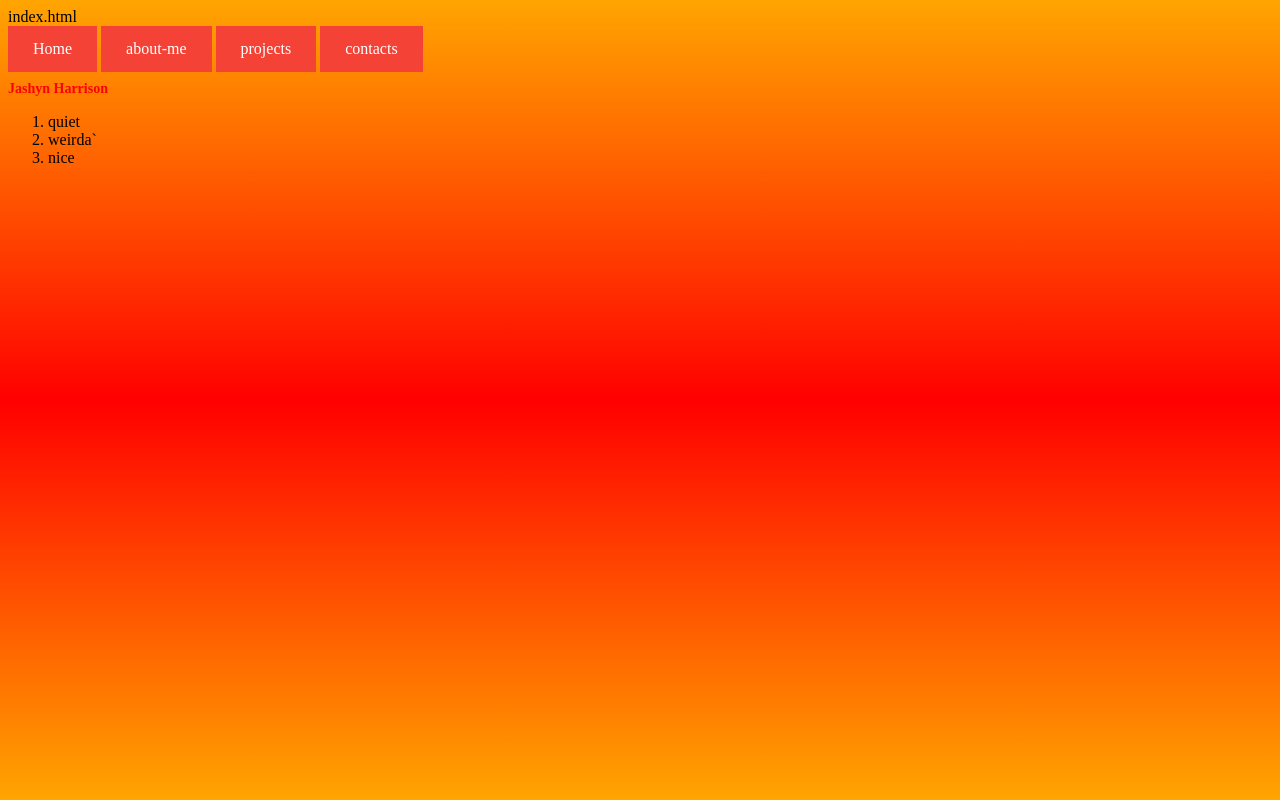
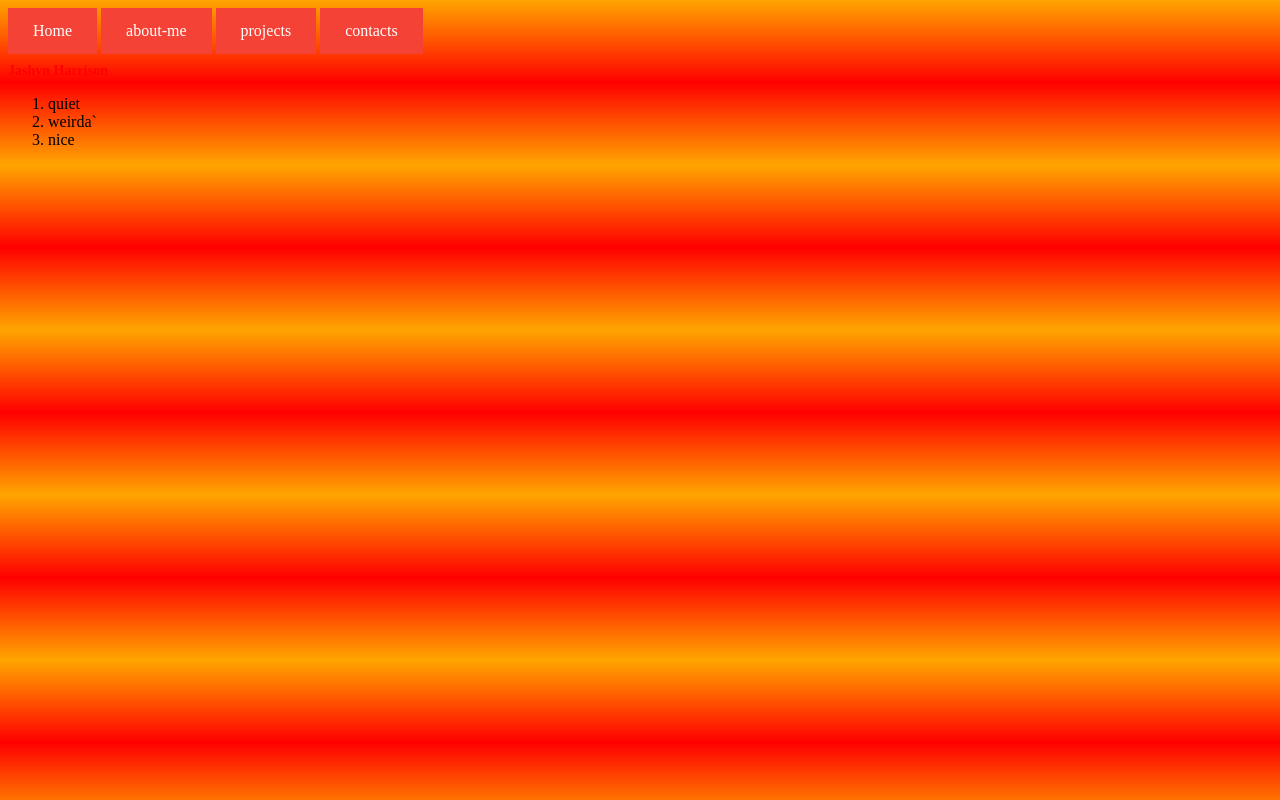
Before and after one commit to jashyn/smash2019, a plain HTML site: page index.html in a window 1280 px wide. Drawn offline with Linux system fonts and the light colour scheme; files that its build step writes are made by us from their sources.

Commit message:
Update index.html

```diff
--- a/index.html
+++ b/index.html
@@ -1,8 +1,7 @@
-index.html
 <!DOCTYPE html>
 <html>
  	<head>
- 		<link rel="stylesheet" type="text/css" href="styles/main.css">
+ 		<link rel="stylesheet" type="text/css" href="main.css">
  		<title>About Me</title>
     </head>
     <body>
```
